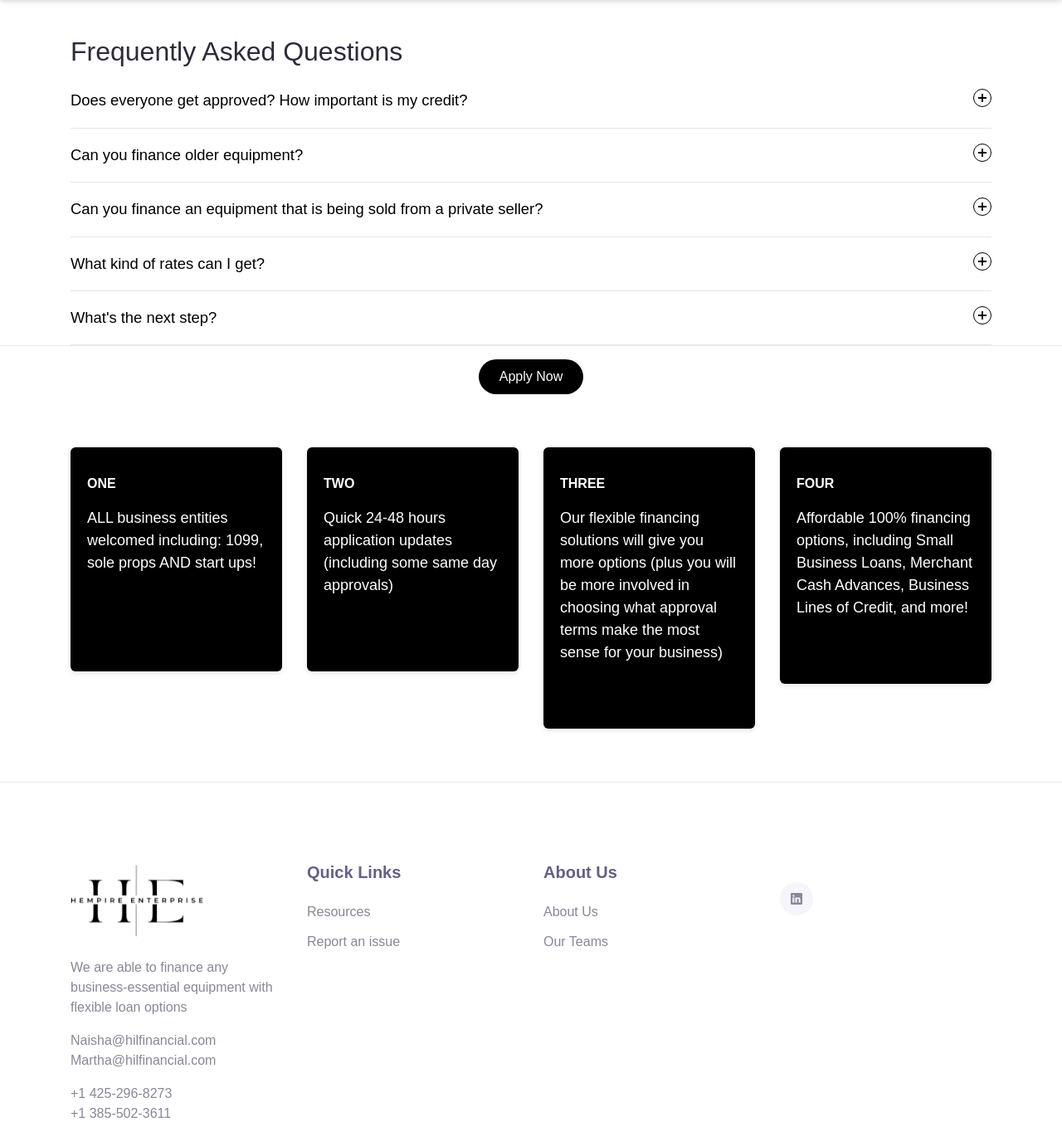
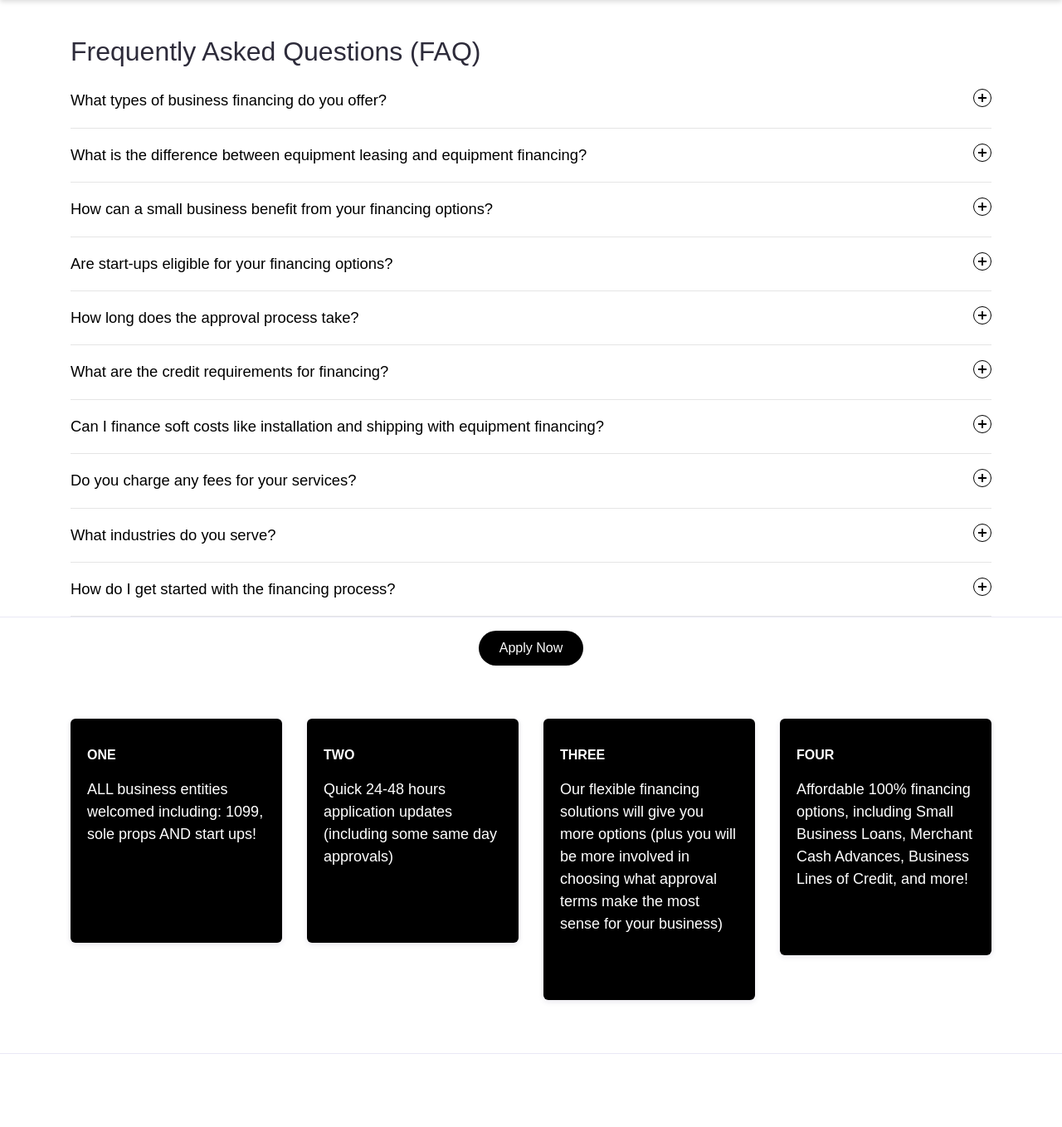
Before and after one commit to papykabukanyi/optionthree, a Flask app: page /question in a window 1280 px wide. Shown: the part 125-1483 px from the top of the page at 83% size. Run offline with Flask 2, Linux system fonts and the light colour scheme; some libraries are stand-ins or nearby versions; some web fonts are replaced.

Commit message:
FAQ posted

```diff
--- a/templates/question.html
+++ b/templates/question.html
@@ -134,62 +134,96 @@
 
   <main>
     <div class="container">
-      <h2>Frequently Asked Questions</h2>
+      <h2>Frequently Asked Questions (FAQ)</h2>
       <div class="accordion">
         <div class="accordion-item">
           <button id="accordion-button-1" aria-expanded="false">
-            <span class="accordion-title">Does everyone get approved? How important is my credit?
-            </span>
+            <span class="accordion-title">What types of business financing do you offer?</span>
             <span class="icon" aria-hidden="true"></span>
           </button>
           <div class="accordion-content">
-            <p>We work will with all types of credit (both prime and sub-prime options are available) and because we
-              have different lenders on our platform, we have different options!
-              If credit is an issue- most customers can get funding with a 40% down payment unless there is: <br>1. Past
-              Due Child Support and/or <br>2. Open Bankruptcy
-
-              <br>Every case and every business is different and we are here to help you and educate you along the way!
-              Plus, we offer soft pull checks only!
-            </p>
+            <p>We provide a variety of business financing solutions, including Small Business Loans, Merchant Cash Advances, Business Lines of Credit, Invoice Factoring, and Equipment Leasing & Financing. Our flexible options are designed to meet the needs of both large and small businesses across industries.</p>
           </div>
         </div>
         <div class="accordion-item">
           <button id="accordion-button-2" aria-expanded="false">
-            <span class="accordion-title">Can you finance older equipment?</span>
+            <span class="accordion-title">What is the difference between equipment leasing and equipment financing?</span>
             <span class="icon" aria-hidden="true"></span>
           </button>
           <div class="accordion-content">
-            <p>Most of our business is financing used equipment! Let us help you today!</p>
-          </div>
-        </div>
-        <div class="accordion-item">
-          <button id="accordion-button-2" aria-expanded="false">
-            <span class="accordion-title">Can you finance an equipment that is being sold from a private seller?</span>
-            <span class="icon" aria-hidden="true"></span>
-          </button>
-          <div class="accordion-content">
-            <p>Yes we can! This may require a bit more information but we can definitely take a look!</p>
+            <p>Equipment Leasing allows you to use the equipment for a specified period while making regular payments, often with an option to purchase at the end of the lease. Equipment Financing, on the other hand, helps you own the equipment right away by taking out a loan to cover the cost, with added tax benefits.</p>
           </div>
         </div>
         <div class="accordion-item">
           <button id="accordion-button-3" aria-expanded="false">
-            <span class="accordion-title">What kind of rates can I get?</span>
+            <span class="accordion-title">How can a small business benefit from your financing options?</span>
             <span class="icon" aria-hidden="true"></span>
           </button>
           <div class="accordion-content">
-            <p>As every business is different, this would be a case by case situation. Rest assured though! As you will
-              have experience industry leaders matching you with the best program for your business!</p>
+            <p>Small businesses can access vital capital for growth, cash flow management, or essential equipment purchases through our tailored financing solutions, such as Small Business Loans, Merchant Cash Advances, and Business Lines of Credit. We provide flexible terms to ensure your business can thrive without cash flow disruptions.</p>
           </div>
         </div>
         <div class="accordion-item">
           <button id="accordion-button-4" aria-expanded="false">
-            <span class="accordion-title">What's the next step?</span>
+            <span class="accordion-title">Are start-ups eligible for your financing options?</span>
             <span class="icon" aria-hidden="true"></span>
           </button>
           <div class="accordion-content">
-            <p>It's a simple process to apply! Just hit the apply now button and complete the necessary information and
-              steps. We will need the last three months of your business and/or personal bank statements
-            </p>
+            <p>Yes, we welcome start-ups and sole proprietors. We offer flexible financing options, including loans and credit lines tailored to the specific needs of new businesses.</p>
+          </div>
+        </div>
+        <div class="accordion-item">
+          <button id="accordion-button-5" aria-expanded="false">
+            <span class="accordion-title">How long does the approval process take?</span>
+            <span class="icon" aria-hidden="true"></span>
+          </button>
+          <div class="accordion-content">
+            <p>Our application and approval process is quick and efficient. Most approvals take 24-48 hours, with some approvals happening the same day.</p>
+          </div>
+        </div>
+        <div class="accordion-item">
+          <button id="accordion-button-6" aria-expanded="false">
+            <span class="accordion-title">What are the credit requirements for financing?</span>
+            <span class="icon" aria-hidden="true"></span>
+          </button>
+          <div class="accordion-content">
+            <p>We work with businesses of all credit profiles, including both prime and subprime. With access to over 20 lenders, we can find a financing solution that fits your credit situation, whether you're looking for business loans or equipment financing.</p>
+          </div>
+        </div>
+        <div class="accordion-item">
+          <button id="accordion-button-7" aria-expanded="false">
+            <span class="accordion-title">Can I finance soft costs like installation and shipping with equipment financing?</span>
+            <span class="icon" aria-hidden="true"></span>
+          </button>
+          <div class="accordion-content">
+            <p>Yes, in many cases, our equipment financing solutions can include soft costs such as installation, shipping, and other associated expenses.</p>
+          </div>
+        </div>
+        <div class="accordion-item">
+          <button id="accordion-button-8" aria-expanded="false">
+            <span class="accordion-title">Do you charge any fees for your services?</span>
+            <span class="icon" aria-hidden="true"></span>
+          </button>
+          <div class="accordion-content">
+            <p>No, our services are 100% free. There are no vendor or broker fees, no contracts, and no application fees.</p>
+          </div>
+        </div>
+        <div class="accordion-item">
+          <button id="accordion-button-9" aria-expanded="false">
+            <span class="accordion-title">What industries do you serve?</span>
+            <span class="icon" aria-hidden="true"></span>
+          </button>
+          <div class="accordion-content">
+            <p>We serve a wide range of industries, including agriculture, construction, healthcare, retail, transportation, and manufacturing. Our financing solutions are designed to support businesses across any sector.</p>
+          </div>
+        </div>
+        <div class="accordion-item">
+          <button id="accordion-button-10" aria-expanded="false">
+            <span class="accordion-title">How do I get started with the financing process?</span>
+            <span class="icon" aria-hidden="true"></span>
+          </button>
+          <div class="accordion-content">
+            <p>Getting started is easy! Simply fill out our online application or contact us to speak with a financial advisor. We will guide you through the process and help you secure the funding you need as quickly as possible.</p>
           </div>
         </div>
       </div>
@@ -209,9 +243,7 @@
                 </div>
               </div>
               <div class="body">
-                <div class="post-title"><a>ALL business entities welcomed including: 1099, sole props AND start ups!</a>
-                </div>
-                <!-- <div class="post-excerpt">Lorem, ipsum dolor sit amet consectetur adipisicing elit.</div> -->
+                <div class="post-title"><a>ALL business entities welcomed including: 1099, sole props AND start ups!</a></div>
               </div>
             </div>
           </div>
@@ -223,9 +255,7 @@
                 </div>
               </div>
               <div class="body">
-                <div class="post-title"><a>Quick 24-48 hours application updates (including some same day approvals)</a>
-                </div>
-                <!-- <div class="post-excerpt">Lorem, ipsum dolor sit amet consectetur adipisicing elit.</div> -->
+                <div class="post-title"><a>Quick 24-48 hours application updates (including some same day approvals)</a></div>
               </div>
             </div>
           </div>
@@ -237,9 +267,7 @@
                 </div>
               </div>
               <div class="body">
-                <div class="post-title"><a>Our flexible financing solutions will give you more options (plus you will be
-                    more involved in choosing what approval terms make the most sense for your business)</a></div>
-                <!-- <div class="post-excerpt">Lorem, ipsum dolor sit amet consectetur adipisicing elit.</div> -->
+                <div class="post-title"><a>Our flexible financing solutions will give you more options (plus you will be more involved in choosing what approval terms make the most sense for your business)</a></div>
               </div>
             </div>
           </div>
@@ -251,18 +279,15 @@
                 </div>
               </div>
               <div class="body">
-                <div class="post-title"><a>Affordable 100% financing options, including Small Business Loans, Merchant
-                    Cash Advances, Business Lines of Credit, and more!</a></div>
-                <!-- <div class="post-excerpt">Lorem, ipsum dolor sit amet consectetur adipisicing elit.</div> -->
+                <div class="post-title"><a>Affordable 100% financing options, including Small Business Loans, Merchant Cash Advances, Business Lines of Credit, and more!</a></div>
               </div>
             </div>
           </div>
         </div>
-
-
       </div> <!-- .container -->
     </div>
   </main>
+
 
 
   <footer class="page-footer">
```
